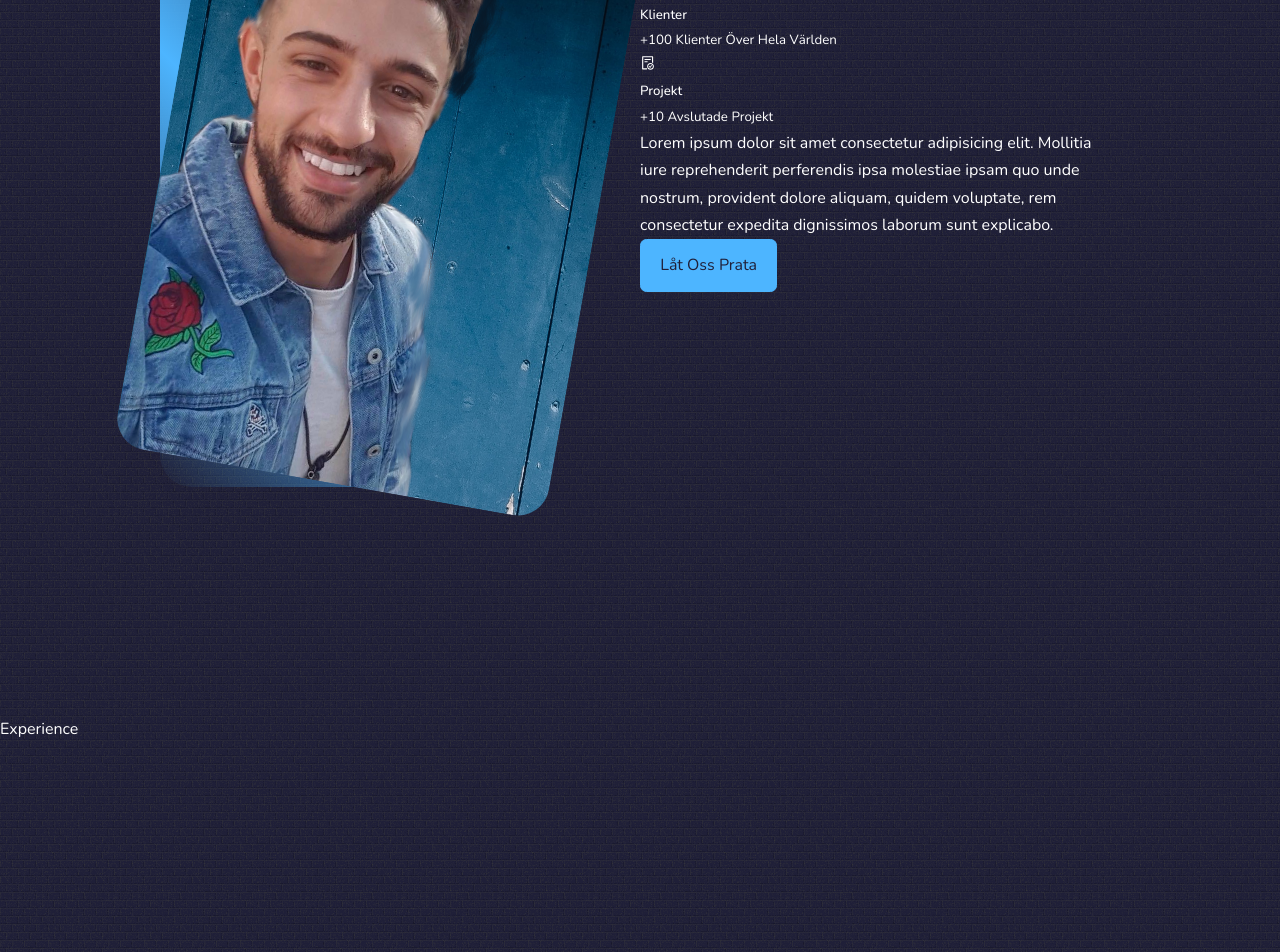
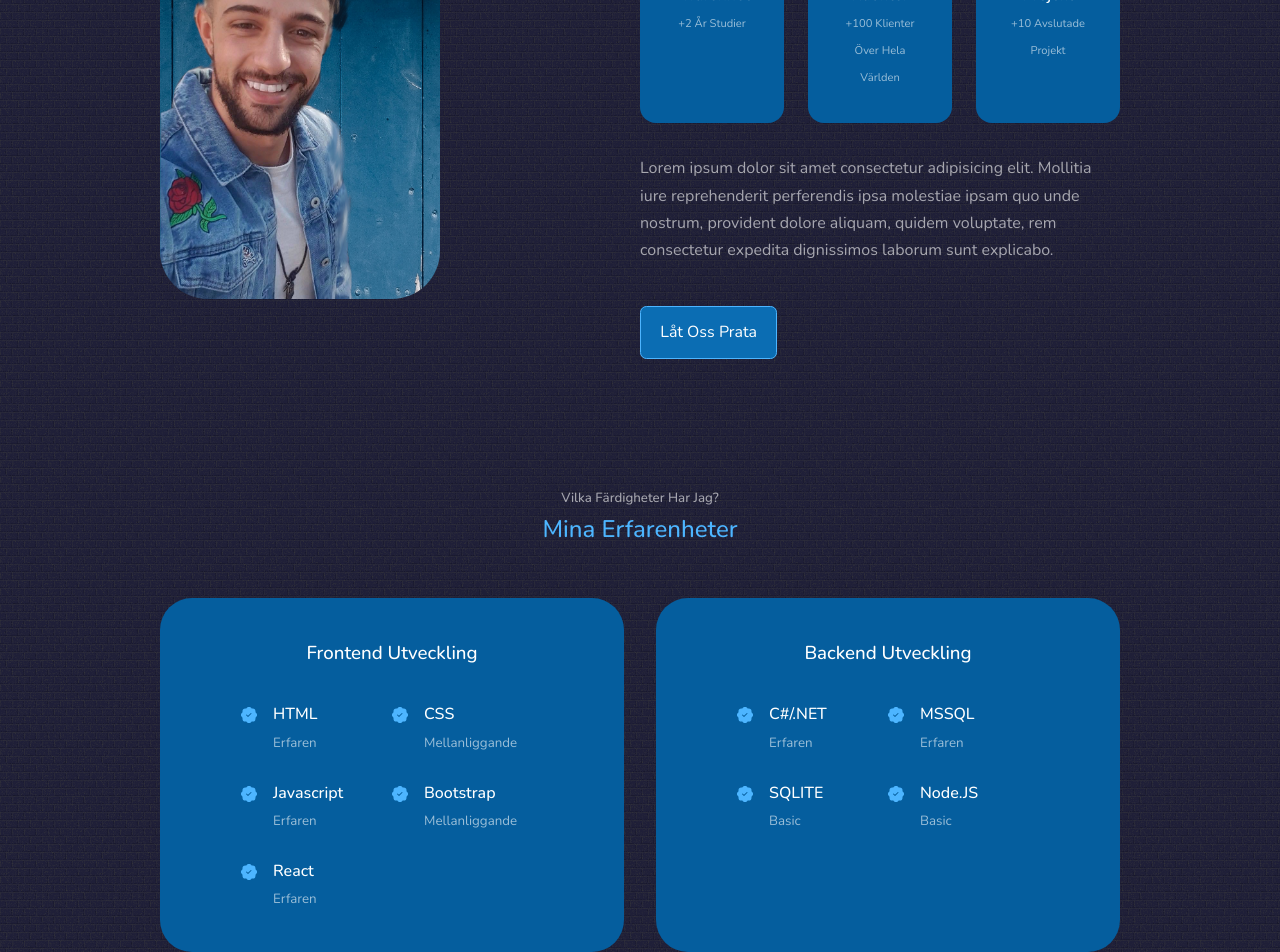
Before and after one commit to Albinahmetaj/portfolio, a React (Create React App) app: page / in a window 1280 px wide. Shown: the part 1140-2092 px from the top of the page. Built offline with nearby package versions, Linux system fonts and the light colour scheme.

Commit message:
Erfarenhetssidan implementerad

```diff
--- a/src/components/about/About.jsx
+++ b/src/components/about/About.jsx
@@ -14,10 +14,10 @@ function about() {
 
       <div className='container about-container'>
       <div className='about-me'>
-      <img className='aboutme-image' src={MeImg} alt="" style={{width:'438px', height:'588px'}}/>
+      <img className='aboutme-image' src={MeImg} alt="" style={{width:'280px', height:'400px'}}/>
       </div>
       <div className='about-content'>
-      <div className='about-card'>
+      <div className='about-cards'>
         <article className='about-card'>
           <AiOutlineTrophy className='about-icon'/>
         <h5>
@@ -41,14 +41,16 @@ function about() {
         </h5>
         <small>+10 Avslutade Projekt</small>
         </article>
-<p>
+
+
+
+      </div>
+      <p>
   Lorem ipsum dolor sit amet consectetur adipisicing elit.
   Mollitia iure reprehenderit perferendis ipsa molestiae ipsam quo unde nostrum, provident dolore aliquam,
   quidem voluptate, rem consectetur expedita dignissimos laborum sunt explicabo.
 </p>
-
-<a href="#contact" className='btn btn-primary'>Låt Oss Prata</a>
-      </div>
+      <a href="#contact" className='btn btn-primary' style={{background:'#0b6db3', color:'white'}}>Låt Oss Prata</a>
       </div>
 
       </div>
--- a/src/components/about/about.css
+++ b/src/components/about/about.css
@@ -5,21 +5,96 @@
 }
 
 .about-me{
-    width:85%;
-    aspect-ratio: 1/1 ;
-    border-radius: 2rem;
+    width:70%;
+    aspect-ratio: 1/1;
+    border-radius: 3rem;
     background: linear-gradient(45deg, transparent, var(--color-primary), transparent);
     display:grid;
     place-items: center;
 }
 
 .aboutme-image{
-    border-radius: 2rem;
+    border-radius: 3rem;
     overflow:hidden;
-    transform: rotate(10deg);
     transition: all 400ms ease;
 }
 
-.aboutme-image:hover{
-    transform: rotate(0deg);
+.about-cards{
+display:grid;
+grid-template-columns: repeat(3,1fr);
+gap:1.5rem;
 }
+
+.about-card{
+    background: #055e9e;
+    border: 1px solid transparent;
+    border-radius: 1rem;
+    padding: 2rem;
+    text-align: center;
+    transition: all 400ms ease;
+    }
+
+    .about-card:hover{
+        background: transparent;
+        border-color: var(--color-primary-variant);
+        cursor:default;
+
+        }
+
+        .about-icon{
+            color: white;
+            font-size: 1.5rem;
+            margin-bottom: 1rem;
+
+        }
+
+        .about-card h5{
+            font-size: 1rem;
+        }
+
+        .about-card small{
+            font-size: 0.7rem;
+            color:var(--color-light)
+        }
+
+        .about-content p{
+            margin: 2rem 0 2.6rem;
+            color:var(--color-light)
+        }
+
+        @media screen and (max-width: 1024px){
+            .about-container{
+                grid-template-columns: 1fr;
+                gap:0;
+            }
+            .about-me{
+                width:50%;
+                margin: 2rem auto 4rem;
+            }
+            .about-content p {
+                margin:1rem 0 0.5rem;
+            }
+
+
+            }
+
+            @media screen and (max-width: 600px){
+                .about-me{
+                    width:65%;
+                    margin:0 auto 3rem;
+
+                }
+
+                .about-cards{
+                    grid-template-columns: 1fr 1fr;
+                    gap:1rem;
+                }
+
+                .about-content{
+                    text-align: center;
+                }
+
+                .about-content p {
+                    margin: 1.5rem 0;
+                }
+            }
--- a/src/components/experience/Experience.jsx
+++ b/src/components/experience/Experience.jsx
@@ -1,9 +1,93 @@
 import React from 'react'
 import './experience.css'
+import {HiBadgeCheck} from 'react-icons/hi'
+import {BsFillPatchCheckFill} from 'react-icons/bs'
 
 function Experience() {
   return (
-    <section id="experience">Experience</section>
+    <section id="experience">
+      <h5>Vilka Färdigheter Har Jag?</h5>
+      <h2>Mina Erfarenheter</h2>
+
+      <div className="container experience-container">
+      <div className="experience-frontend">
+<h3>Frontend Utveckling</h3>
+<div className="experience-content">
+<article className="experience-details">
+<BsFillPatchCheckFill className="experience-details-icon" />
+<div>
+<h4>HTML</h4>
+<small className="text-light">Erfaren</small>
+</div>
+</article>
+<article className="experience-details">
+<BsFillPatchCheckFill className="experience-details-icon"/>
+<div>
+<h4>CSS</h4>
+<small className="text-light">Mellanliggande</small>
+</div>
+</article>
+<article className="experience-details">
+<BsFillPatchCheckFill className="experience-details-icon"/>
+<div>
+<h4>Javascript</h4>
+<small className="text-light">Erfaren</small>
+</div>
+</article>
+<article className="experience-details">
+<BsFillPatchCheckFill className="experience-details-icon"/>
+<div>
+<h4>Bootstrap</h4>
+<small className="text-light">Mellanliggande</small>
+</div>
+</article>
+<article className="experience-details">
+<BsFillPatchCheckFill className="experience-details-icon"/>
+<div>
+<h4>React</h4>
+<small className="text-light">Erfaren</small>
+</div>
+</article>
+</div>
+
+      </div>
+      <div className="experience-backend">
+      <h3>Backend Utveckling</h3>
+<div className="experience-content">
+<article className="experience-details">
+<BsFillPatchCheckFill className="experience-details-icon"/>
+<div>
+<h4>C#/.NET</h4>
+<small className="text-light">Erfaren</small>
+</div>
+</article>
+<article className="experience-details">
+<BsFillPatchCheckFill className="experience-details-icon"/>
+<div>
+<h4>MSSQL</h4>
+<small className="text-light">Erfaren</small>
+</div>
+</article>
+<article className="experience-details">
+<BsFillPatchCheckFill className="experience-details-icon"/>
+<div>
+<h4>SQLITE</h4>
+<small className="text-light">Basic</small>
+</div>
+</article>
+<article className="experience-details">
+<BsFillPatchCheckFill className="experience-details-icon"/>
+<div>
+<h4>Node.JS</h4>
+<small className="text-light">Basic</small>
+</div>
+</article>
+
+</div>
+
+      </div>
+      </div>
+    </section>
   )
 }
 
--- a/src/components/experience/experience.css
+++ b/src/components/experience/experience.css
@@ -0,0 +1,66 @@
+.experience-container{
+    display:grid;
+    grid-template-columns: 1fr 1fr;
+    gap:2rem;
+}
+
+.experience-container > div{
+    background: #055e9e;
+    padding: 2.4rem 5rem;
+    border-radius: 2rem;
+    border: 1px solid transparent;
+}
+
+.experience-container > div:hover{
+    background:transparent;
+    border-color: var(--color-primary-variant);
+    cursor:default;
+    transition: all 400ms ease;
+}
+
+.experience-container > div h3{
+    text-align: center;
+    margin-bottom: 2rem;
+    color: white;
+}
+
+.experience-content{
+    display: grid;
+    grid-template-columns: 1fr 1fr;
+    row-gap: 1.5rem;
+}
+
+.experience-details{
+    display:flex;
+    gap:1rem;
+}
+
+.experience-details-icon{
+    margin-top:6px;
+    color:var(--color-primary);
+}
+
+@media screen and (max-width: 1024px){
+    .experience-container{
+        grid-template-columns:1fr;
+    }
+    .experience-container > div{
+        width: 80%;
+        padding: 2rem;
+        margin: 0 auto;
+    }
+    .experience-content{
+        padding:1rem;
+    }
+    }
+
+    @media screen and (max-width: 600px){
+      .experience-container{
+        gap:1rem;
+      }
+
+      .experience-container > div{
+        width: 100%;
+        padding:2rem 1rem;
+      }
+    }
--- a/src/index.css
+++ b/src/index.css
@@ -54,7 +54,7 @@ h1{
 
 section{
     margin-top: 8rem;
-    height: 100vh;
+
 }
 
 section > h2, section > h5{
```
